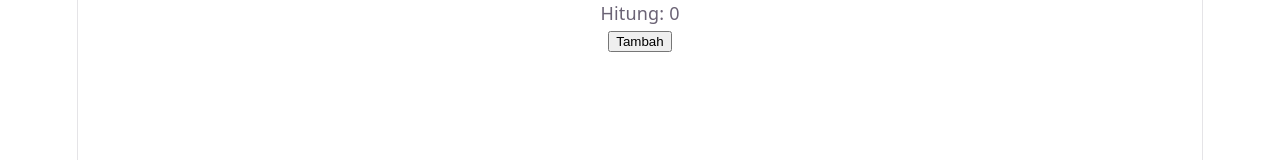
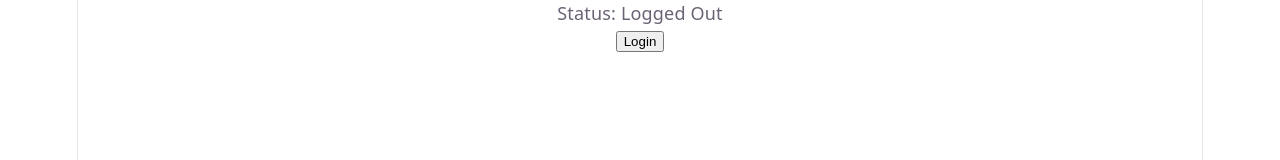
Before and after one commit to Rizbar/my-vite, a React (Vite) app: page / in a window 1280 px wide. Shown: the top 160 px of the page. Built offline with nearby package versions, Linux system fonts and the light colour scheme.

Commit message:
PR 30 bagian 7

```diff
--- a/src/App.jsx
+++ b/src/App.jsx
@@ -10,7 +10,8 @@
 // import PR30_3 from './PR30_3.jsx';
 // import PR30_4 from './PR30_4.jsx';
 // import PR30_5 from './PR30_5.jsx';
-import PR30_6 from './PR30_6.jsx';
+// import PR30_6 from './PR30_6.jsx';
+import PR30_7 from './PR30_7.jsx';
 
 function App() {
   return (
@@ -27,7 +28,8 @@ function App() {
       {/* <PR30_3 /> */}
       {/* <PR30_4 /> */}
       {/* <PR30_5 /> */}
-      <PR30_6 />
+      {/* <PR30_6 /> */}
+      <PR30_7 />
     </div>
   );
 }
--- a/src/PR30_6.jsx
+++ b/src/PR30_6.jsx
@@ -4,7 +4,6 @@ import ReactDOM from "react-dom/client";
 const initialState = { count: 0 };
 
 function reducer(state) {
-  // Melengkapi bagian "// isi disini" untuk menambah nilai count sebanyak 1
   return {
     count: state.count + 1
   };
--- /dev/null
+++ b/src/PR30_7.jsx
@@ -0,0 +1,16 @@
+import { useValue } from './usevalue';
+
+const OtherComponent = () => {
+  const [value, { setValue }] = useValue(false);
+
+  return (
+    <div>
+      <p>Status: {value ? 'Logged In' : 'Logged Out'}</p>
+      <button onClick={() => setValue(!value)}>
+        {value ? 'Logout' : 'Login'}
+      </button>
+    </div>
+  );
+};
+
+export default OtherComponent;
--- /dev/null
+++ b/src/usevalue.jsx
@@ -0,0 +1,8 @@
+import { useState } from "react";
+
+export const useValue = (val) => {
+  const [value, setValue] = useState(val);
+  return [
+    value, { setValue }
+  ];
+};
```
Also changed, not shown: src/Auth.jsx (added, +15 -0 lines).
